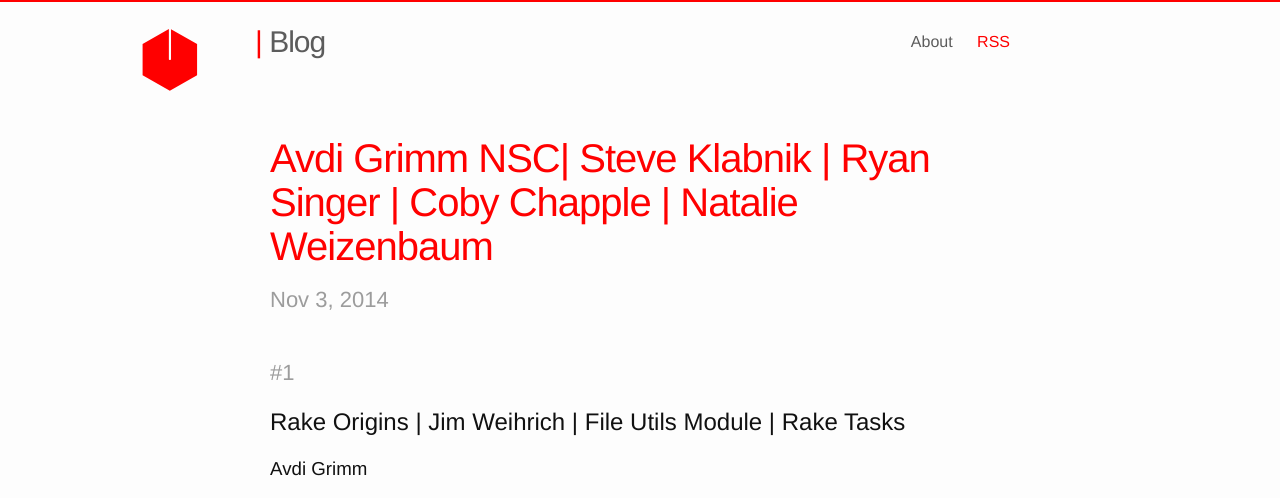
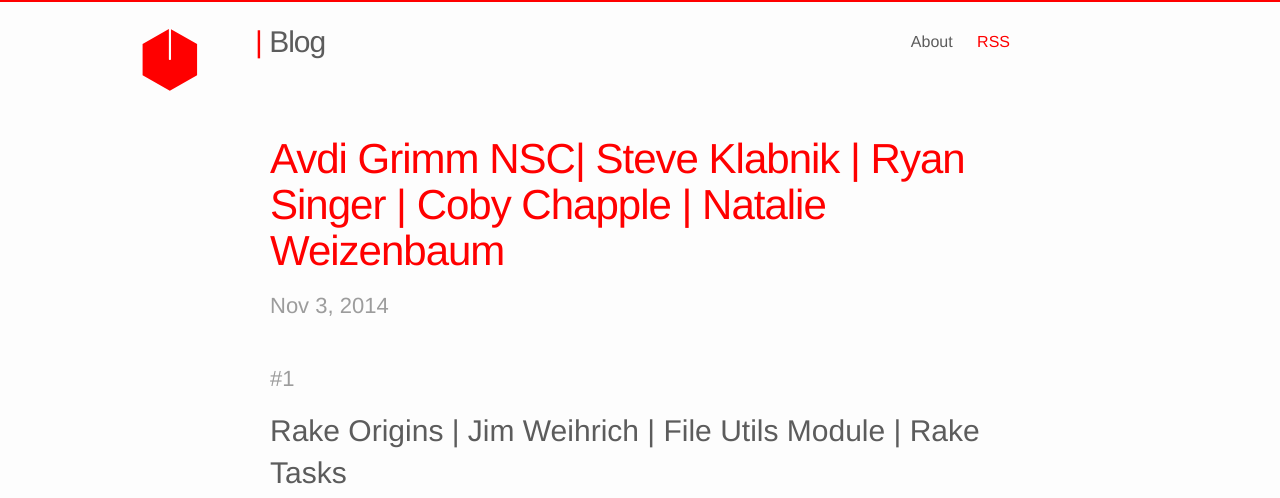
Before and after one commit to vis-kid/between_blog, a Jekyll site: the page built from _posts/2014-11-03-between-what_episode.md, in a window 1280 px wide. Shown: the top 498 px of the page. Built offline with Jekyll 4.4.1, drawn with Linux system fonts in a browser that asks for light colours; grey boxes are pictures that could not be loaded.

Commit message:
First iteration on episode keyword, name and page-title styles

```diff
--- a/_sass/_layout.scss
+++ b/_sass/_layout.scss
@@ -224,7 +224,7 @@
 }
 
 .post-title {
-    font-size: 40px;
+    font-size: 42px;
 		color: $red;
     letter-spacing: -1px;
     line-height: 1.1;
@@ -307,3 +307,15 @@
   font-size: 22px;
   color: $grey-color;
 }
+
+h2.keywords {
+  font-size: 30px;
+	color: $grey-color-dark;
+	line-height: 1.4;
+}
+
+h3.interviewee_name {
+  color: $red;
+	font-style: italic;
+	font-size: 22px;
+}
```
